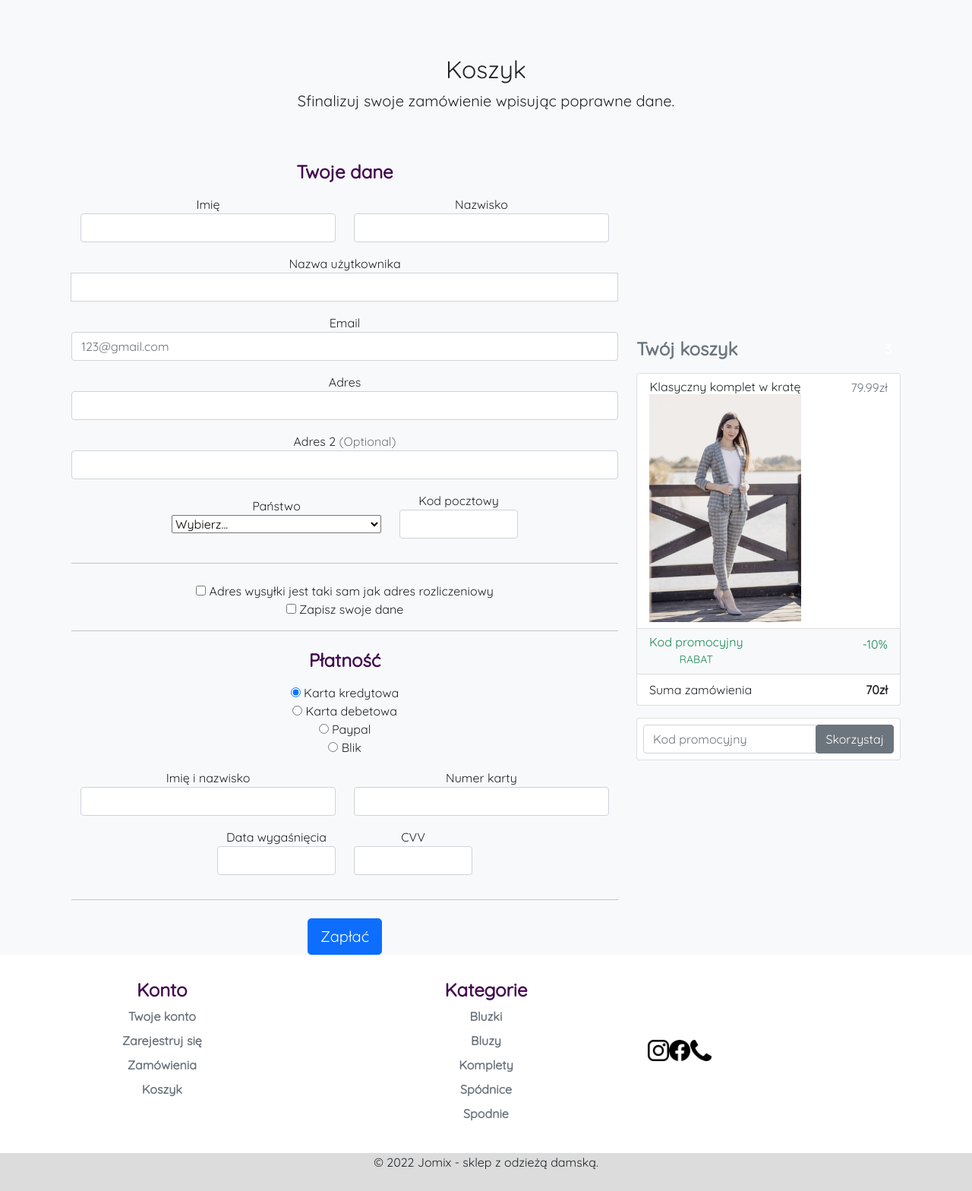
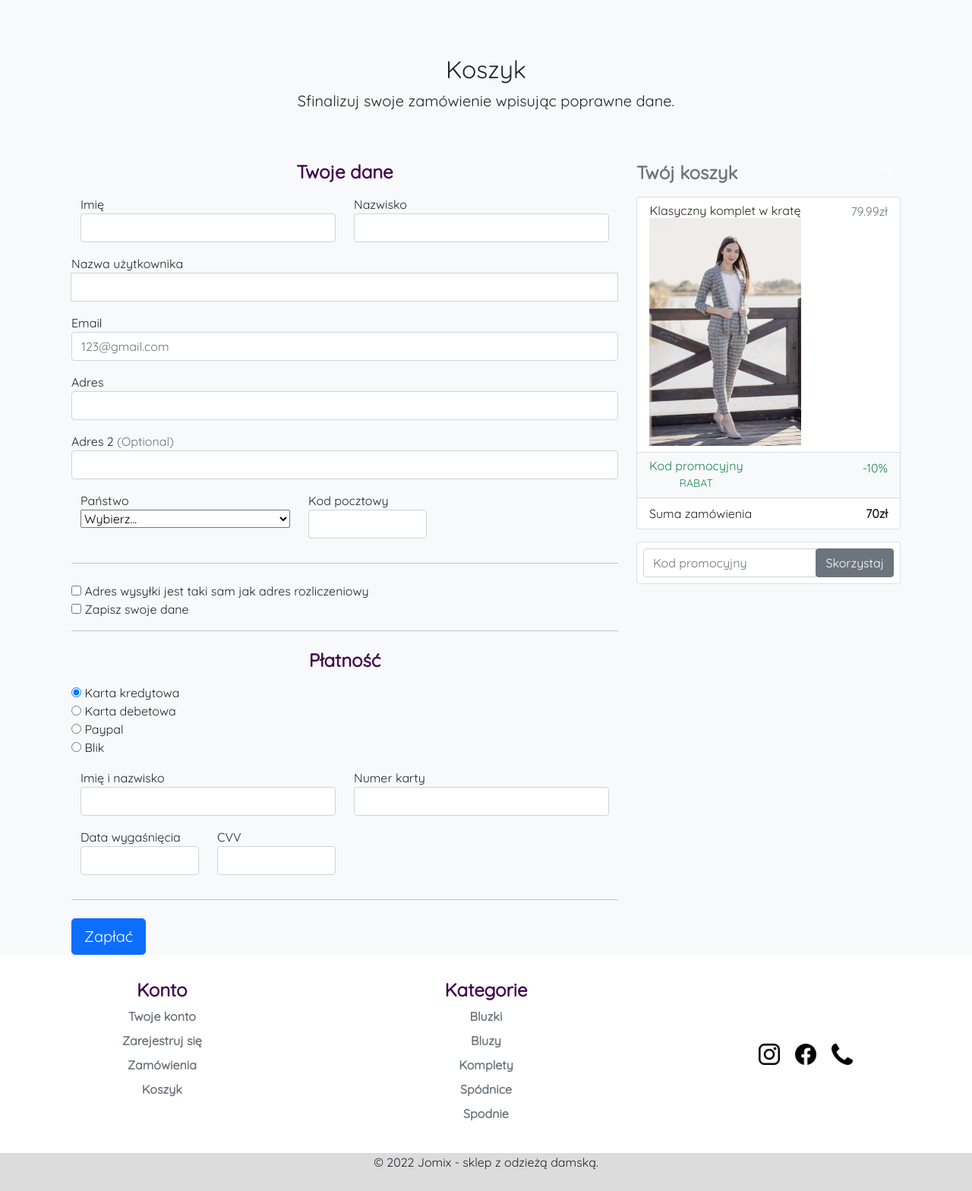
Before and after one commit to KluskaGit/Jomix, a PHP site: page /Koszyk.php in a window 1280 px wide. Shown: the part 76-1644 px from the top of the page at 76% size. Run offline with PHP 8.4, Linux system fonts and the light colour scheme; some libraries are stand-ins or nearby versions; some web fonts are replaced.

Commit message:
media poprawka

```diff
--- a/footer.php
+++ b/footer.php
@@ -11,11 +11,7 @@
   }
   .row
   {
-    display:flex;
-    justify-content:center;
-    align-items:center;
-    text-align: center;
-    position: relative;
+
     margin: auto;
 
   }
@@ -23,6 +19,17 @@
   {
     display: flex;
     flex-direction: row;
+  }
+
+  .media
+  {
+    display: flex;
+    justify-content: center;
+    align-items: center;
+  }
+  .media li
+  {
+    margin:10px;
   }
 
 </style>
@@ -52,7 +59,7 @@
           </div>
 
           <div class="row">
-            <ul class="nav flex-row">
+            <ul class="nav flex-row media">
               <li class="nav-item mb-2"><a href="#" class="nav-link p-0 text-muted"><img src="zdjecia/instagram.png" width=28px height=28px></a></li>
               <li class="nav-item mb-2"><a href="#" class="nav-link p-0 text-muted"><img src="zdjecia/facebook.png" width=28px height=28px></a></li>
               <li class="nav-item mb-2"><a href="#" class="nav-link p-0 text-muted"><img src="zdjecia/telephone.png" width=28px height=28px></a></li>
```
